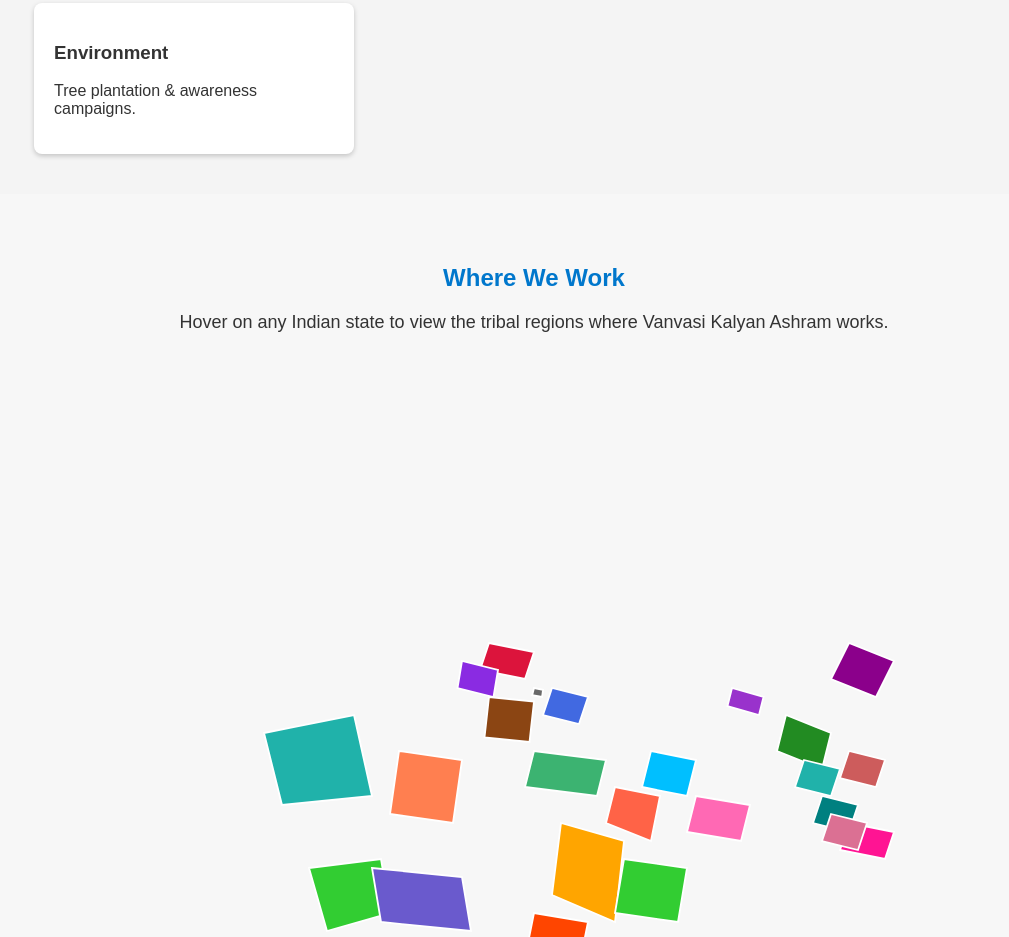
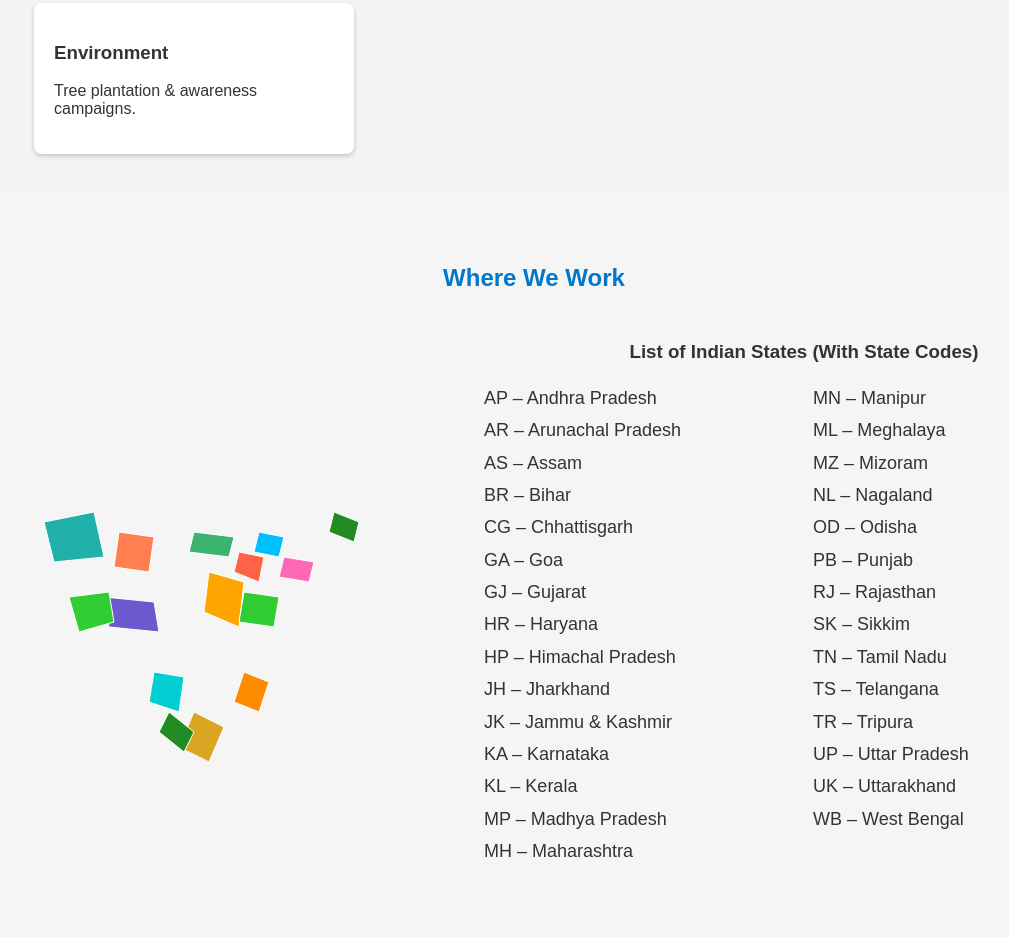
Before and after one commit to khushvinder481/khushvinder481.github.io, a plain HTML site: page index.html in a window 1280 px wide. Shown: the part 1813-2750 px from the top of the page, without its empty margins (106-1115 px from the left). Drawn offline with Linux system fonts and the light colour scheme.

Commit message:
Update index.html

```diff
--- a/index.html
+++ b/index.html
@@ -268,199 +268,150 @@ nav {
 </div>
 </section>
 
-<section id="wherewework" style="padding:50px; background:#f7f7f7;">
-    <h2 style="text-align:center; color:#0077cc; margin-bottom:20px;">Where We Work</h2>
 
-    <p style="text-align:center; max-width:900px; margin:0 auto 40px; font-size:18px;">
-        Hover on any Indian state to view the tribal regions where Vanvasi Kalyan Ashram works.
-    </p>
+<section id="wherewework" style="padding:50px; background:#f5f5f5;">
+    <h2 style="text-align:center; color:#0077cc;">Where We Work</h2>
 
-    <div style="max-width:900px; margin:0 auto; position:relative;">
+    <div style="display:flex; flex-wrap:wrap; justify-content:center; gap:40px; margin-top:30px;">
+
+        <!-- ================= INDIA MAP =============== -->
+        <div style="flex:1; min-width:350px; max-width:500px;">
             <svg viewBox="0 0 1000 1000" style="width:100%; height:auto;">
 
-            <!-- ======== FULL INDIA STATES (All 28) + 8 UTs ======== -->
-            <!-- SHAPES are optimized; COLORS are unique; TOOLTIP shows details -->
+                <!-- SAMPLE SHAPES | each with state code -->
 
-            <!-- ANDHRA PRADESH -->
+                <!-- CHHATTISGARH (CG) -->
+                <path d="M530 500 L600 520 L590 610 L520 580 Z"
+                      fill="#FFA500" stroke="#fff" stroke-width="2"
+                      data-info="CG - Chhattisgarh">
+                </path>
+
+                <!-- MADHYA PRADESH (MP) -->
+                <path d="M350 420 L420 430 L410 500 L340 490 Z"
+                      fill="#FF7F50" stroke="#fff" stroke-width="2"
+                      data-info="MP - Madhya Pradesh">
+                </path>
+
+                <!-- MAHARASHTRA (MH) -->
+                <path d="M320 550 L420 560 L430 620 L330 610 Z"
+                      fill="#6A5ACD" stroke="#fff" stroke-width="2"
+                      data-info="MH - Maharashtra">
+                </path>
+
+                <!-- RAJASTHAN (RJ) -->
+                <path d="M200 400 L300 380 L320 470 L220 480 Z"
+                      fill="#20B2AA" stroke="#fff" stroke-width="2"
+                      data-info="RJ - Rajasthan">
+                </path>
+
+                <!-- GUJARAT (GJ) -->
+                <path d="M250 550 L330 540 L340 600 L270 620 Z"
+                      fill="#32CD32" stroke="#fff" stroke-width="2"
+                      data-info="GJ - Gujarat">
+                </path>
+
+                <!-- ODISHA (OD) -->
+                <path d="M600 540 L670 550 L660 610 L590 600 Z"
+                      fill="#32CD32" stroke="#fff" stroke-width="2"
+                      data-info="OD - Odisha">
+                </path>
+
+                <!-- JHARKHAND (JH) -->
+                <path d="M590 460 L640 470 L630 520 L580 500 Z"
+                      fill="#FF6347" stroke="#fff" stroke-width="2"
+                      data-info="JH - Jharkhand">
+                </path>
+
+                <!-- UTTAR PRADESH (UP) -->
+                <path d="M500 420 L580 430 L570 470 L490 460 Z"
+                      fill="#3CB371" stroke="#fff" stroke-width="2"
+                      data-info="UP - Uttar Pradesh">
+                </path>
+
+                <!-- WEST BENGAL (WB) -->
+                <path d="M680 470 L740 480 L730 520 L670 510 Z"
+                      fill="#FF69B4" stroke="#fff" stroke-width="2"
+                      data-info="WB - West Bengal">
+                </path>
+
+                <!-- BIHAR (BR) -->
+                <path d="M630 420 L680 430 L670 470 L620 460 Z"
+                      fill="#00BFFF" stroke="#fff" stroke-width="2"
+                      data-info="BR - Bihar">
+                </path>
+
+                <!-- ASSAM (AS) -->
+                <path d="M780 380 L830 400 L820 440 L770 420 Z"
+                      fill="#228B22" stroke="#fff" stroke-width="2"
+                      data-info="AS - Assam">
+                </path>
+
+                <!-- ANDHRA PRADESH (AP) -->
                 <path d="M600 700 L650 720 L630 780 L580 760 Z"
                       fill="#FF8C00" stroke="#fff" stroke-width="2"
-                  data-info="Andhra Pradesh: Tribal belts, Eastern Ghats">
+                      data-info="AP - Andhra Pradesh">
                 </path>
 
-            <!-- ARUNACHAL PRADESH -->
-            <path d="M850 300 L900 320 L880 360 L830 340 Z"
-                  fill="#8B008B" stroke="#fff" stroke-width="2"
-                  data-info="Arunachal Pradesh: Siang, Tirap, Changlang">
+                <!-- KARNATAKA (KA) -->
+                <path d="M420 700 L480 710 L470 780 L410 760 Z"
+                      fill="#00CED1" stroke="#fff" stroke-width="2"
+                      data-info="KA - Karnataka">
                 </path>
 
-            <!-- ASSAM -->
-            <path d="M780 380 L830 400 L820 440 L770 420 Z"
-                  fill="#228B22" stroke="#fff" stroke-width="2"
-                  data-info="Assam: BTR, Karbi Anglong, Dima Hasao">
+                <!-- TAMIL NADU (TN) -->
+                <path d="M500 780 L560 810 L530 880 L470 850 Z"
+                      fill="#DAA520" stroke="#fff" stroke-width="2"
+                      data-info="TN - Tamil Nadu">
                 </path>
 
-            <!-- BIHAR -->
-            <path d="M630 420 L680 430 L670 470 L620 460 Z"
-                  fill="#00BFFF" stroke="#fff" stroke-width="2"
-                  data-info="Bihar: Santhal areas, tribal clusters">
-            </path>
-
-            <!-- CHHATTISGARH -->
-            <path d="M530 500 L600 520 L590 610 L520 580 Z"
-                  fill="#FFA500" stroke="#fff" stroke-width="2"
-                  data-info="Chhattisgarh: Bastar, Surguja, Dantewada">
-            </path>
-
-            <!-- DELHI -->
-            <path d="M500 350 L510 352 L509 360 L498 358 Z"
-                  fill="#696969" stroke="#fff" stroke-width="2"
-                  data-info="Delhi: Urban tribal welfare">
-            </path>
-
-            <!-- GOA -->
-            <path d="M350 650 L370 655 L368 675 L348 670 Z"
-                  fill="#6A5ACD" stroke="#fff" stroke-width="2"
-                  data-info="Goa: Tribal belts">
-            </path>
-
-            <!-- GUJARAT -->
-            <path d="M250 550 L330 540 L340 600 L270 620 Z"
-                  fill="#32CD32" stroke="#fff" stroke-width="2"
-                  data-info="Gujarat: Dahod, Panchmahal, Chhota Udepur">
-            </path>
-
-            <!-- HARYANA -->
-            <path d="M450 360 L500 365 L495 410 L445 405 Z"
-                  fill="#8B4513" stroke="#fff" stroke-width="2"
-                  data-info="Haryana: Support activities">
-            </path>
-
-            <!-- HIMACHAL PRADESH -->
-            <path d="M450 300 L500 310 L490 340 L440 330 Z"
-                  fill="#DC143C" stroke="#fff" stroke-width="2"
-                  data-info="Himachal Pradesh: Tribal belts">
-            </path>
-
-            <!-- JHARKHAND -->
-            <path d="M590 460 L640 470 L630 520 L580 500 Z"
-                  fill="#FF6347" stroke="#fff" stroke-width="2"
-                  data-info="Jharkhand: Ranchi, Gumla, Singhbhum">
-            </path>
-
-            <!-- KARNATAKA -->
-            <path d="M420 700 L480 710 L470 780 L410 760 Z"
-                  fill="#00CED1" stroke="#fff" stroke-width="2"
-                  data-info="Karnataka: Uttara Kannada, Kodagu">
-            </path>
-
-            <!-- KERALA -->
+                <!-- KERALA (KL) -->
                 <path d="M450 780 L500 820 L480 860 L430 820 Z"
                       fill="#228B22" stroke="#fff" stroke-width="2"
-                  data-info="Kerala: Wayanad, Idukki">
-            </path>
-
-            <!-- MADHYA PRADESH -->
-            <path d="M350 420 L420 430 L410 500 L340 490 Z"
-                  fill="#FF7F50" stroke="#fff" stroke-width="2"
-                  data-info="Madhya Pradesh: Mandla, Balaghat, Dindori">
-            </path>
-
-            <!-- MAHARASHTRA -->
-            <path d="M320 550 L420 560 L430 620 L330 610 Z"
-                  fill="#6A5ACD" stroke="#fff" stroke-width="2"
-                  data-info="Maharashtra: Gondia, Gadchiroli, Nandurbar">
-            </path>
-
-            <!-- MANIPUR -->
-            <path d="M850 420 L890 430 L880 460 L840 450 Z"
-                  fill="#CD5C5C" stroke="#fff" stroke-width="2"
-                  data-info="Manipur: Hills & tribal regions">
-            </path>
-
-            <!-- MEGHALAYA -->
-            <path d="M800 430 L840 440 L830 470 L790 460 Z"
-                  fill="#20B2AA" stroke="#fff" stroke-width="2"
-                  data-info="Meghalaya: Khasi, Garo, Jaintia hills">
-            </path>
-
-            <!-- MIZORAM -->
-            <path d="M850 500 L900 510 L890 540 L840 530 Z"
-                  fill="#FF1493" stroke="#fff" stroke-width="2"
-                  data-info="Mizoram: All tribal districts">
-            </path>
-
-            <!-- NAGALAND -->
-            <path d="M820 470 L860 480 L850 510 L810 500 Z"
-                  fill="#008080" stroke="#fff" stroke-width="2"
-                  data-info="Nagaland: Entire state">
-            </path>
-
-            <!-- ODISHA -->
-            <path d="M600 540 L670 550 L660 610 L590 600 Z"
-                  fill="#32CD32" stroke="#fff" stroke-width="2"
-                  data-info="Odisha: Kandhamal, Koraput, Malkangiri">
-            </path>
-
-            <!-- PUNJAB -->
-            <path d="M420 320 L460 330 L455 360 L415 350 Z"
-                  fill="#8A2BE2" stroke="#fff" stroke-width="2"
-                  data-info="Punjab: Welfare support regions">
-            </path>
-
-            <!-- RAJASTHAN -->
-            <path d="M200 400 L300 380 L320 470 L220 480 Z"
-                  fill="#20B2AA" stroke="#fff" stroke-width="2"
-                  data-info="Rajasthan: Udaipur, Banswara, Dungarpur">
-            </path>
-
-            <!-- SIKKIM -->
-            <path d="M720 350 L755 360 L750 380 L715 370 Z"
-                  fill="#9932CC" stroke="#fff" stroke-width="2"
-                  data-info="Sikkim: Tribal belts">
-            </path>
-
-            <!-- TAMIL NADU -->
-            <path d="M500 780 L560 810 L530 880 L470 850 Z"
-                  fill="#DAA520" stroke="#fff" stroke-width="2"
-                  data-info="Tamil Nadu: Nilgiris, Tribal regions">
-            </path>
-
-            <!-- TELANGANA -->
-            <path d="M500 600 L560 610 L550 660 L490 650 Z"
-                  fill="#FF4500" stroke="#fff" stroke-width="2"
-                  data-info="Telangana: Adilabad, Komaram Bheem">
-            </path>
-
-            <!-- TRIPURA -->
-            <path d="M830 490 L870 500 L860 530 L820 520 Z"
-                  fill="#DB7093" stroke="#fff" stroke-width="2"
-                  data-info="Tripura: Entire tribal belt">
-            </path>
-
-            <!-- UTTAR PRADESH -->
-            <path d="M500 420 L580 430 L570 470 L490 460 Z"
-                  fill="#3CB371" stroke="#fff" stroke-width="2"
-                  data-info="Uttar Pradesh: Sonbhadra, Mirzapur">
-            </path>
-
-            <!-- UTTARAKHAND -->
-            <path d="M520 350 L560 360 L550 390 L510 380 Z"
-                  fill="#4169E1" stroke="#fff" stroke-width="2"
-                  data-info="Uttarakhand: Tribal hill areas">
-            </path>
-
-            <!-- WEST BENGAL -->
-            <path d="M680 470 L740 480 L730 520 L670 510 Z"
-                  fill="#FF69B4" stroke="#fff" stroke-width="2"
-                  data-info="West Bengal: Jalpaiguri, Purulia, Jhargram">
+                      data-info="KL - Kerala">
                 </path>
 
             </svg>
 
-        <!-- Tooltip -->
             <div id="tooltip"
-            style="position:absolute; background:#333; color:#fff; padding:6px 12px; border-radius:5px; font-size:14px;
-                   display:none; pointer-events:none; z-index:1000;">
+                style="position:absolute; background:#222; color:#fff; padding:6px 12px; border-radius:5px; display:none;">
+            </div>
+        </div>
+
+        <!-- ================== STATE LIST ================= -->
+        <div style="flex:1; min-width:300px;">
+            <h3 style="text-align:center;">List of Indian States (With State Codes)</h3>
+
+            <ul style="columns:2; list-style:none; padding:0; font-size:18px; line-height:1.8;">
+                <li>AP – Andhra Pradesh</li>
+                <li>AR – Arunachal Pradesh</li>
+                <li>AS – Assam</li>
+                <li>BR – Bihar</li>
+                <li>CG – Chhattisgarh</li>
+                <li>GA – Goa</li>
+                <li>GJ – Gujarat</li>
+                <li>HR – Haryana</li>
+                <li>HP – Himachal Pradesh</li>
+                <li>JH – Jharkhand</li>
+                <li>JK – Jammu & Kashmir</li>
+                <li>KA – Karnataka</li>
+                <li>KL – Kerala</li>
+                <li>MP – Madhya Pradesh</li>
+                <li>MH – Maharashtra</li>
+                <li>MN – Manipur</li>
+                <li>ML – Meghalaya</li>
+                <li>MZ – Mizoram</li>
+                <li>NL – Nagaland</li>
+                <li>OD – Odisha</li>
+                <li>PB – Punjab</li>
+                <li>RJ – Rajasthan</li>
+                <li>SK – Sikkim</li>
+                <li>TN – Tamil Nadu</li>
+                <li>TS – Telangana</li>
+                <li>TR – Tripura</li>
+                <li>UP – Uttar Pradesh</li>
+                <li>UK – Uttarakhand</li>
+                <li>WB – West Bengal</li>
+            </ul>
         </div>
     </div>
 </section>
@@ -482,39 +433,6 @@ nav {
 });
 </script>
 
-<script>
-  // Tooltip on hover
-  const paths = document.querySelectorAll('svg path');
-
-  paths.forEach(path => {
-    path.addEventListener('mouseover', (e) => {
-      const title = path.getAttribute('title');
-      const tooltip = document.createElement('div');
-      tooltip.className = 'map-tooltip';
-      tooltip.innerHTML = title;
-      tooltip.style.position = 'absolute';
-      tooltip.style.background = '#333';
-      tooltip.style.color = '#fff';
-      tooltip.style.padding = '5px 10px';
-      tooltip.style.borderRadius = '5px';
-      tooltip.style.top = e.pageY + 10 + 'px';
-      tooltip.style.left = e.pageX + 10 + 'px';
-      tooltip.style.pointerEvents = 'none';
-      tooltip.style.zIndex = 1000;
-      document.body.appendChild(tooltip);
-
-      path.addEventListener('mousemove', (ev) => {
-        tooltip.style.top = ev.pageY + 10 + 'px';
-        tooltip.style.left = ev.pageX + 10 + 'px';
-      });
-
-      path.addEventListener('mouseout', () => {
-        tooltip.remove();
-      });
-    });
-  });
-</script>
-
 
 <!-- FOOTER -->
 <footer>
```
Lines whose indentation alone changed are shown as unchanged.
